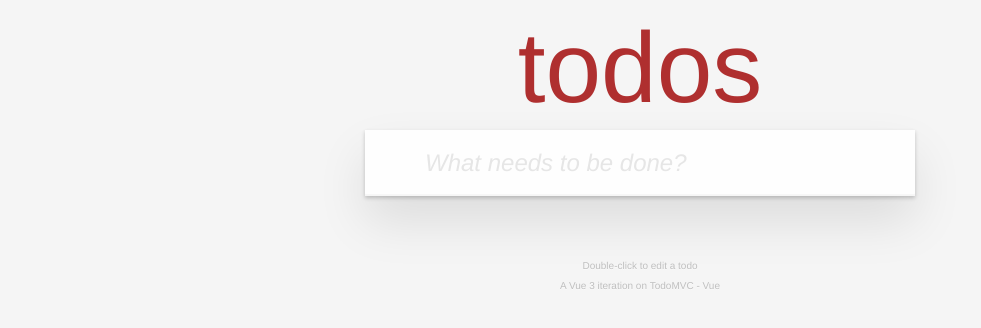
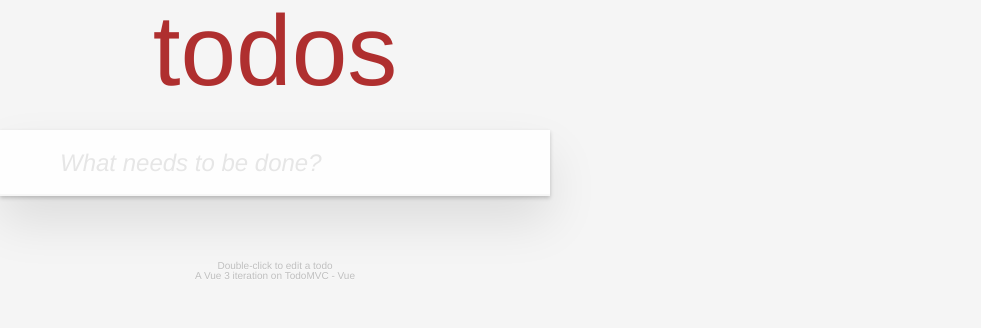
Before and after one commit to yxj0312/-pwa-with-vue-3, a Vue app: page / in a window 1280 px wide. Shown: the top 328 px of the page, without its empty margins (0-981 px from the left). Built offline with nearby package versions, Linux system fonts and the light colour scheme.

Commit message:
add tailwind settings

```diff
--- /dev/null
+++ b/postcss.config.js
@@ -0,0 +1,6 @@
+module.exports = {
+  plugins: {
+    tailwindcss: {},
+    autoprefixer: {},
+  }
+}
--- /dev/null
+++ b/src/app.css
@@ -0,0 +1,3 @@
+@tailwind base;
+@tailwind components;
+@tailwind utilities;
--- a/src/main.js
+++ b/src/main.js
@@ -1,5 +1,6 @@
 import { createApp } from 'vue'
 import App from './App.vue'
 import './registerServiceWorker'
+import './app.css'
 
 createApp(App).mount('#app')
--- /dev/null
+++ b/tailwind.config.js
@@ -0,0 +1,9 @@
+module.exports = {
+  purge:['./public/index.html','./src/**/*.{vue,js}'],
+  darkMode: false,
+  content: ["./src/**/*.{html,js}"],
+  theme: {
+    extend: {},
+  },
+  plugins: [],
+}
```
